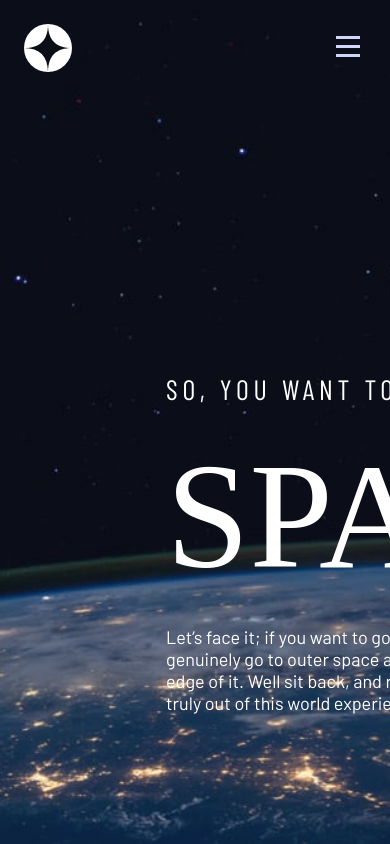
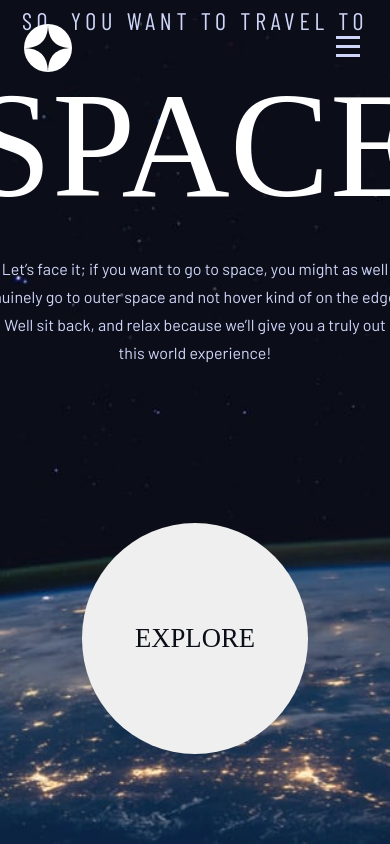
Before and after one commit to fernandoLRibeiro/space-tourism-solution, a Next.js app in the folder app/: page / in a window 390 px wide. Built offline with nearby package versions, Linux system fonts and the light colour scheme; a web font is replaced by a local one.

Commit message:
Complete basic home page tablet design

```diff
--- a/app/styles/Home.module.css
+++ b/app/styles/Home.module.css
@@ -31,16 +31,32 @@
   outline: 0;
   border: 0;
   cursor: pointer;
+  color: var(--color-black);
 }
 
 .exploreButton:hover {
   outline: 5.5em solid rgba(255, 255, 255, 0.1);
-  transition: all 0.1s ease-in-out;
+  transition: all 0.1s ease-in;
 }
 
 @media screen and (max-width: 768px) {
   .container {
     background-image: url("../public/assets/home/background-home-tablet.jpg");
+    justify-content: flex-end;
+    align-items: flex-end;
+  }
+
+  .mainContent {
+    flex-direction: column;
+    margin: 5.625em auto;
+    padding: 0;
+    gap: 9.75em;
+    align-items: center;
+  }
+
+  .textContainer {
+    align-items: center;
+    text-align: center;
   }
 }
 
--- a/app/styles/globals.css
+++ b/app/styles/globals.css
@@ -39,7 +39,7 @@ body {
   margin: 0;
   font-family: var(--font-family-sans-serif);
   overflow-x: hidden;
-  color: var(--color-white);
+  color: var(--color-light-blue);
 }
 
 a {
@@ -58,6 +58,7 @@ a {
   font-family: var(--font-family-serif);
   font-size: var(--font-size-largest);
   font-weight: 400;
+  color: var(--color-white);
 }
 
 .heading2 {
@@ -117,6 +118,7 @@ a {
   font-family: var(--font-family-sans-serif);
   font-size: var(--font-size-regular);
   font-weight: 400;
+  line-height: 2em;
 }
 
 @media screen and (max-width: 768px) {
@@ -126,6 +128,15 @@ a {
 
   .navText {
     font-size: var(--font-size-smaller);
+  }
+
+  .bodyText {
+    font-size: var(--font-size-small);
+    line-height: 1.75em;
+  }
+
+  .heading5 {
+    font-size: 1.5em;
   }
 }
 
```
